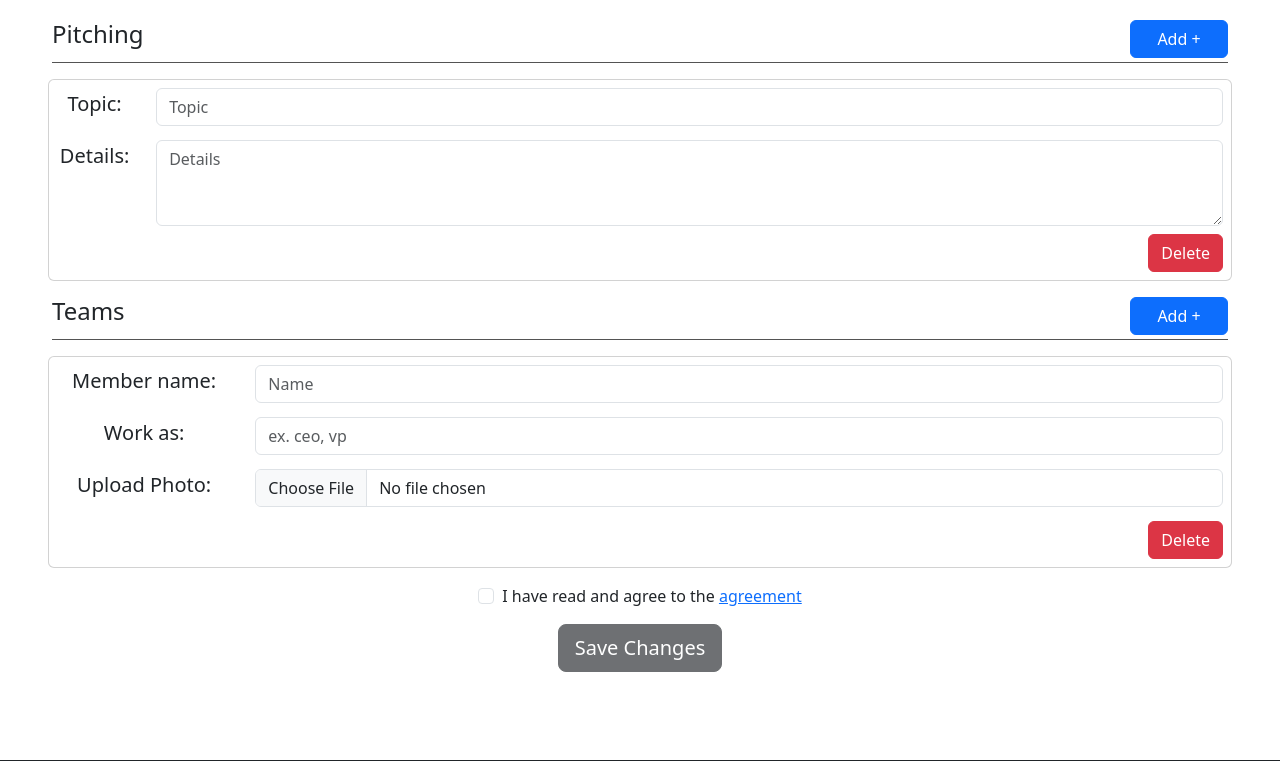
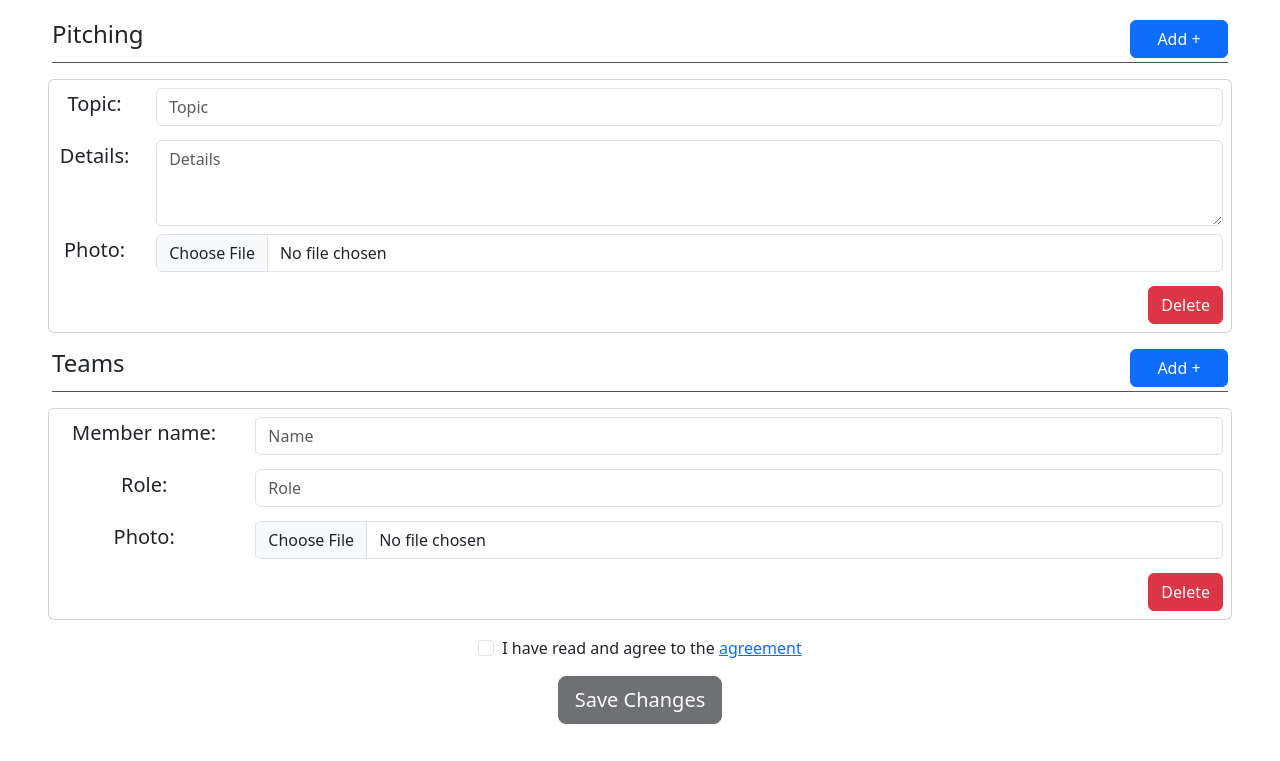
Before and after one commit to J-Jullaphong/b2d-ventures, a Django app: template b2d/templates/b2d/business_create.html in a window 1280 px wide. Shown: the part 961-1722 px from the top of the page. Run offline with Django 4.2, Linux system fonts and the light colour scheme; the template is opened without the code that fills it, so the values that code supplies are empty; some libraries are stand-ins or nearby versions.

Commit message:
Allow Pitching to have photos

```diff
--- a/b2d/templates/b2d/business_create.html
+++ b/b2d/templates/b2d/business_create.html
@@ -1,7 +1,6 @@
 {% extends "b2d/base.html" %}
 {% load static %}
 {% block content %}
-    <body>
     <script src="https://code.jquery.com/jquery-3.6.0.min.js"></script>
     <link href="https://cdn.jsdelivr.net/npm/select2@4.1.0-beta.1/dist/css/select2.min.css" rel="stylesheet"/>
     <script src="https://cdn.jsdelivr.net/npm/select2@4.1.0-beta.1/dist/js/select2.min.js"></script>
@@ -131,8 +130,7 @@
                                 <h5 class="text-center"><label for="topic" class="form-label">Topic:</label></h5>
                             </div>
                             <div class="col">
-                                <input type="text" class="form-control" name="topic[]" placeholder="Topic"
-                                       value="{{ pitch.topic }}">
+                                <input type="text" class="form-control" name="topic_{{ forloop.counter }}" placeholder="Topic" value="{{ pitch.topic }}">
                             </div>
                         </div>
                         <div class="mb-2 row">
@@ -140,10 +138,23 @@
                                 <h5 class="text-center"><label for="details" class="form-label">Details:</label></h5>
                             </div>
                             <div class="col">
-                                <textarea class="form-control" name="details[]" rows="3"
-                                          placeholder="Details">{{ pitch.details }}</textarea>
+                                <textarea class="form-control" name="details_{{ forloop.counter }}" rows="3" placeholder="Details">{{ pitch.details }}</textarea>
                             </div>
                         </div>
+                        <div class="mb-2 row">
+                            <div class="col-md-1 pt-1">
+                                <h5 class="text-center"><label for="photo" class="form-label">Photo:</label></h5>
+                            </div>
+                            <div class="col">
+                                <input type="file" class="form-control" name="photo_{{ forloop.counter }}">
+                            </div>
+                        </div>
+                        {% if pitch.photo_url %}
+                            <div class="d-flex justify-content-center">
+                                <img src="{{ pitch.photo_url }}" alt="Pitch Photo" class="rounded" style="width: 150px; height: 100px;"
+                                     onerror="this.onerror=null; this.src='{% static 'images/empty_image.png' %}';">
+                            </div>
+                        {% endif %}
                         <div class="d-flex justify-content-end">
                             <button type="button" class="btn btn-danger delete-pitch">Delete</button>
                         </div>
@@ -155,7 +166,7 @@
                                 <h5 class="text-center"><label for="topic" class="form-label">Topic:</label></h5>
                             </div>
                             <div class="col">
-                                <input type="text" class="form-control" name="topic[]" placeholder="Topic">
+                                <input type="text" class="form-control" name="topic_1" placeholder="Topic">
                             </div>
                         </div>
                         <div class="mb-2 row">
@@ -163,8 +174,15 @@
                                 <h5 class="text-center"><label for="details" class="form-label">Details:</label></h5>
                             </div>
                             <div class="col">
-                                <textarea class="form-control" name="details[]" rows="3"
-                                          placeholder="Details"></textarea>
+                                <textarea class="form-control" name="details_1" rows="3" placeholder="Details"></textarea>
+                            </div>
+                        </div>
+                        <div class="mb-2 row">
+                            <div class="col-md-1 pt-1">
+                                <h5 class="text-center"><label for="photo" class="form-label">Photo:</label></h5>
+                            </div>
+                            <div class="col">
+                                <input type="file" class="form-control" name="photo_1">
                             </div>
                         </div>
                         <div class="d-flex justify-content-end">
@@ -184,30 +202,26 @@
                     <div class="mb-3 card team-box p-2">
                         <div class="mb-2 row">
                             <div class="col-md-2 pt-1">
-                                <h5 class="text-center"><label for="memberName" class="form-label">Member name:</label>
-                                </h5>
+                                <h5 class="text-center"><label for="memberName" class="form-label">Name:</label></h5>
                             </div>
                             <div class="col">
-                                <input type="text" class="form-control" name="memberName[]" placeholder="Name"
-                                       value="{{ member.name }}">
+                                <input type="text" class="form-control" name="memberName_{{ forloop.counter }}" placeholder="Name" value="{{ member.name }}">
                             </div>
                         </div>
                         <div class="mb-2 row">
                             <div class="col-md-2 pt-1">
-                                <h5 class="text-center"><label for="workAs" class="form-label">Work as:</label></h5>
+                                <h5 class="text-center"><label for="workAs" class="form-label">Role:</label></h5>
                             </div>
                             <div class="col">
-                                <input type="text" class="form-control" name="workAs[]" placeholder="ex. ceo, vp"
-                                       value="{{ member.work_as }}">
+                                <input type="text" class="form-control" name="workAs_{{ forloop.counter }}" placeholder="Role" value="{{ member.work_as }}">
                             </div>
                         </div>
                         <div class="mb-2 row">
                             <div class="col-md-2 pt-1">
-                                <h5 class="text-center"><label for="uploadFile" class="form-label">Upload Photo:</label>
-                                </h5>
+                                <h5 class="text-center"><label for="uploadFile" class="form-label">Photo:</label></h5>
                             </div>
                             <div class="col">
-                                <input type="file" class="form-control" name="uploadFile[]">
+                                <input type="file" class="form-control" name="uploadFile_{{ forloop.counter }}">
                             </div>
                         </div>
                         {% if member.photo_url %}
@@ -225,28 +239,26 @@
                     <div class="mb-3 card team-box p-2">
                         <div class="mb-2 row">
                             <div class="col-md-2 pt-1">
-                                <h5 class="text-center"><label for="memberName" class="form-label">Member name:</label>
-                                </h5>
+                                <h5 class="text-center"><label for="memberName" class="form-label">Member name:</label></h5>
                             </div>
                             <div class="col">
-                                <input type="text" class="form-control" name="memberName[]" placeholder="Name">
+                                <input type="text" class="form-control" name="memberName_1" placeholder="Name">
                             </div>
                         </div>
                         <div class="mb-2 row">
                             <div class="col-md-2 pt-1">
-                                <h5 class="text-center"><label for="workAs" class="form-label">Work as:</label></h5>
+                                <h5 class="text-center"><label for="workAs" class="form-label">Role:</label></h5>
                             </div>
                             <div class="col">
-                                <input type="text" class="form-control" name="workAs[]" placeholder="ex. ceo, vp">
+                                <input type="text" class="form-control" name="workAs_1" placeholder="Role">
                             </div>
                         </div>
                         <div class="mb-2 row">
                             <div class="col-md-2 pt-1">
-                                <h5 class="text-center"><label for="uploadFile" class="form-label">Upload Photo:</label>
-                                </h5>
+                                <h5 class="text-center"><label for="uploadFile" class="form-label">Photo:</label></h5>
                             </div>
                             <div class="col">
-                                <input type="file" class="form-control" name="uploadFile[]">
+                                <input type="file" class="form-control" name="uploadFile_1">
                             </div>
                         </div>
                         <div class="d-flex justify-content-end">
@@ -255,6 +267,7 @@
                     </div>
                 {% endfor %}
             </div>
+
             <!-- Agreement -->
             <div class="mb-3 form-check d-flex justify-content-center">
                 <input type="checkbox" class="form-check-input me-2" id="agreement" onchange="toggleButton()">
@@ -276,8 +289,32 @@
         });
 
         $(document).ready(function () {
+            var pitchCount = {{ pitch_data|length }};
+            var teamCount = {{ team_members_data|length }};
+
+            // Reindex pitches after a deletion
+            function reindexPitches() {
+                $('#pitchingSection .pitching-box').each(function (index) {
+                    $(this).find('input[name^="topic_"]').attr('name', `topic_${index + 1}`);
+                    $(this).find('textarea[name^="details_"]').attr('name', `details_${index + 1}`);
+                    $(this).find('input[name^="photo_"]').attr('name', `photo_${index + 1}`);
+                });
+                pitchCount = $('#pitchingSection .pitching-box').length;
+            }
+
+            // Reindex team members after a deletion
+            function reindexTeamMembers() {
+                $('#teamSection .team-box').each(function (index) {
+                    $(this).find('input[name^="memberName_"]').attr('name', `memberName_${index + 1}`);
+                    $(this).find('input[name^="workAs_"]').attr('name', `workAs_${index + 1}`);
+                    $(this).find('input[name^="uploadFile_"]').attr('name', `uploadFile_${index + 1}`);
+                });
+                teamCount = $('#teamSection .team-box').length;
+            }
+
             // Add new pitch section
             $('#addPitch').on('click', function () {
+                pitchCount++;
                 $('#pitchingSection').append(`
                     <div class="card p-2 pitching-box mb-3">
                         <div class="mb-2 row">
@@ -285,7 +322,7 @@
                                 <h5 class="text-center"><label for="topic" class="form-label">Topic:</label></h5>
                             </div>
                             <div class="col">
-                                <input type="text" class="form-control" name="topic[]" placeholder="Topic">
+                                <input type="text" class="form-control" name="topic_${pitchCount}" placeholder="Topic">
                             </div>
                         </div>
                         <div class="mb-2 row">
@@ -293,7 +330,15 @@
                                 <h5 class="text-center"><label for="details" class="form-label">Details:</label></h5>
                             </div>
                             <div class="col">
-                                <textarea class="form-control" name="details[]" rows="3" placeholder="Details"></textarea>
+                                <textarea class="form-control" name="details_${pitchCount}" rows="3" placeholder="Details"></textarea>
+                            </div>
+                        </div>
+                        <div class="mb-2 row">
+                            <div class="col-md-1 pt-1">
+                                <h5 class="text-center"><label for="photo" class="form-label">Photo:</label></h5>
+                            </div>
+                            <div class="col">
+                                <input type="file" class="form-control" name="photo_${pitchCount}">
                             </div>
                         </div>
                         <div class="d-flex justify-content-end">
@@ -305,30 +350,31 @@
 
             // Add new team section
             $('#addTeam').on('click', function () {
+                teamCount++;
                 $('#teamSection').append(`
                     <div class="mb-3 card team-box p-2">
                         <div class="mb-2 row">
                             <div class="col-md-2 pt-1">
-                                <h5 class="text-center"><label for="memberName" class="form-label">Member name:</label></h5>
+                                <h5 class="text-center"><label for="memberName" class="form-label">Name:</label></h5>
                             </div>
                             <div class="col">
-                                <input type="text" class="form-control" name="memberName[]" placeholder="Name">
+                                <input type="text" class="form-control" name="memberName_${teamCount}" placeholder="Name">
                             </div>
                         </div>
                         <div class="mb-2 row">
                             <div class="col-md-2 pt-1">
-                                <h5 class="text-center"><label for="workAs" class="form-label">Work as:</label></h5>
+                                <h5 class="text-center"><label for="workAs" class="form-label">Role:</label></h5>
                             </div>
                             <div class="col">
-                                <input type="text" class="form-control" name="workAs[]" placeholder="ex. ceo, vp">
+                                <input type="text" class="form-control" name="workAs_${teamCount}" placeholder="Role">
                             </div>
                         </div>
                         <div class="mb-2 row">
                             <div class="col-md-2 pt-1">
-                                <h5 class="text-center"><label for="uploadFile" class="form-label">Upload Photo:</label></h5>
+                                <h5 class="text-center"><label for="uploadFile" class="form-label">Photo:</label></h5>
                             </div>
                             <div class="col">
-                                <input type="file" class="form-control" name="uploadFile[]">
+                                <input type="file" class="form-control" name="uploadFile_${teamCount}">
                             </div>
                         </div>
                         <div class="d-flex justify-content-end">
@@ -341,11 +387,13 @@
             // Delete pitch section
             $(document).on('click', '.delete-pitch', function () {
                 $(this).closest('.pitching-box').remove();
+                reindexPitches();
             });
 
             // Delete team section
             $(document).on('click', '.delete-team', function () {
                 $(this).closest('.team-box').remove();
+                reindexTeamMembers();
             });
         });
 
@@ -356,5 +404,4 @@
             submitButton.disabled = !checkbox.checked;  // Enable button if checkbox is checked
         }
     </script>
-    </body>
 {% endblock %}
```
Also changed, not shown: b2d/views/business_profile_view.py (+88 -77 lines).
